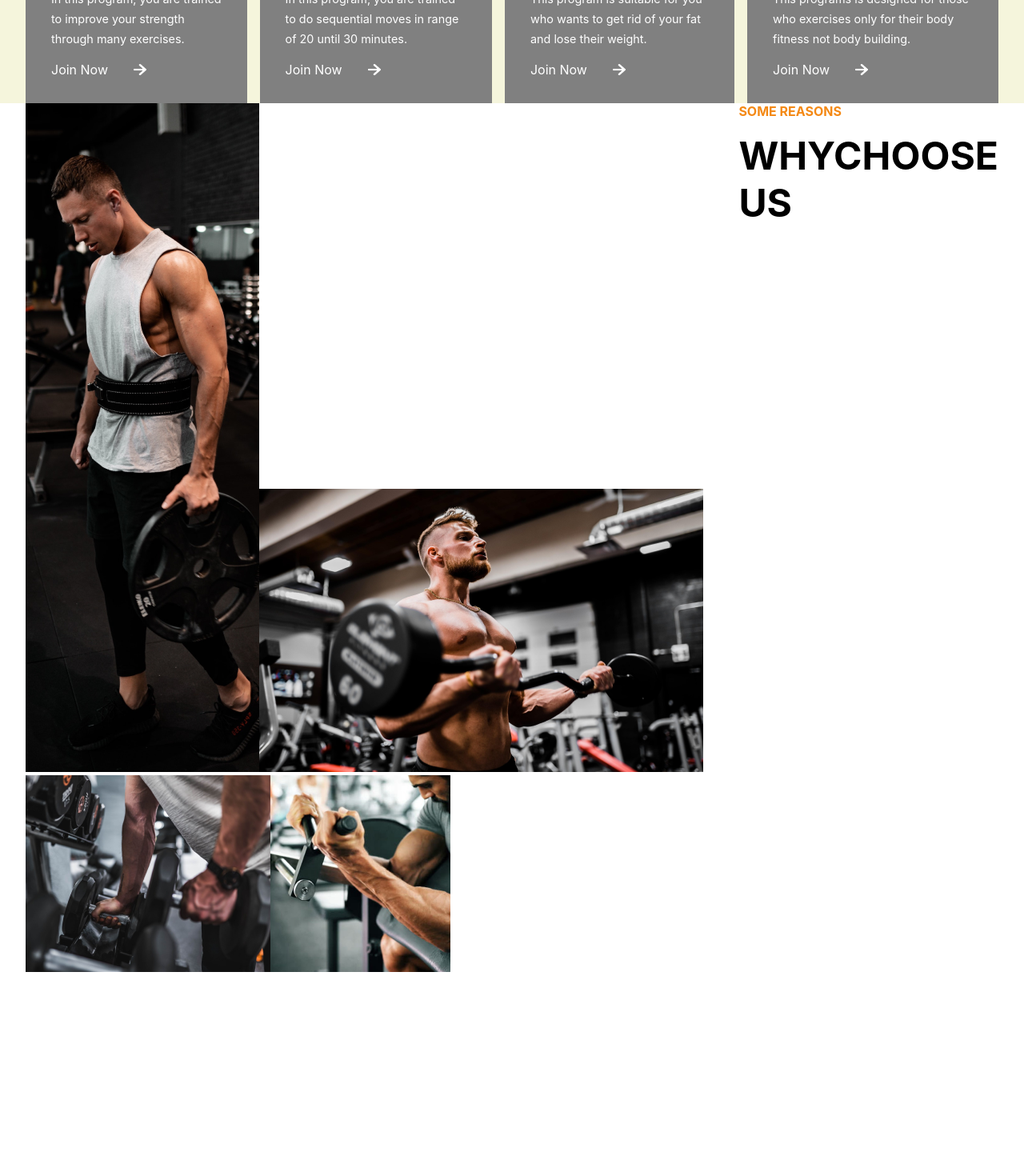
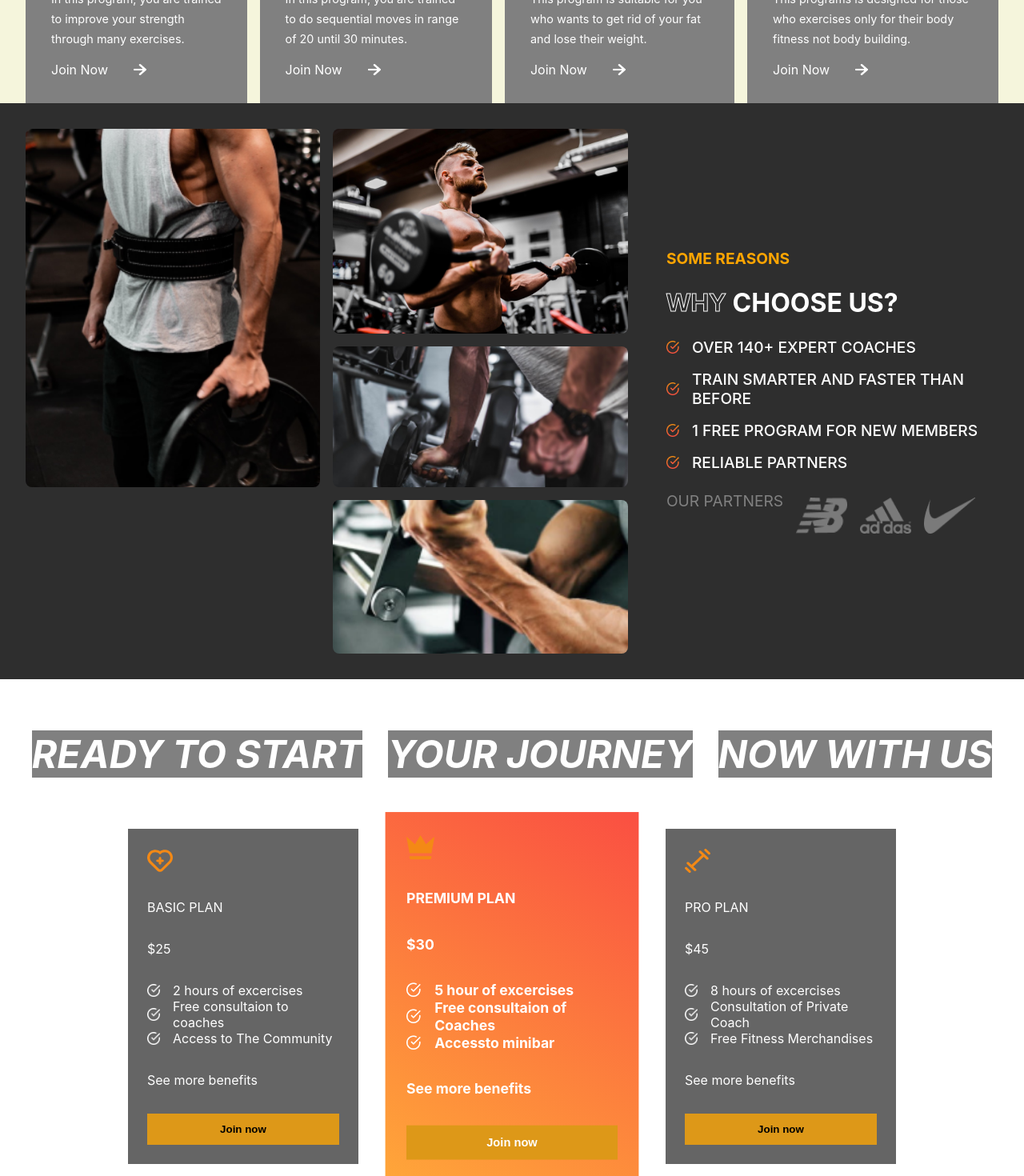
Before and after one commit to Rohit-vunet/gym-website, a React (Create React App) app: page / in a window 1280 px wide. Shown: the part 960-2430 px from the top of the page at 80% size. Before the commit the page ends 2179 px from the top, so only its background shows below. Built offline with nearby package versions, Linux system fonts and the light colour scheme.

Commit message:
Plans and reasons section

```diff
--- a/src/App.tsx
+++ b/src/App.tsx
@@ -4,7 +4,7 @@ import Hero from './Components/Hero/Hero';
 import './App.css';
 import Programs from './Components/Programs/Programs';
 import Reasons from './Components/Reasons/Reasons';
-
+import Plans  from './Components/Plans/Plans';
 const App = () => {
   return (
     <div>
@@ -12,6 +12,7 @@ const App = () => {
       <Hero />
       <Programs/>
       <Reasons/>
+      <Plans/>
     </div>
   );
 };
--- /dev/null
+++ b/src/Components/Plans/Plans.css
@@ -0,0 +1,58 @@
+.programs-header span {
+    background-color: gray;
+}
+.feature img{
+    color:black;
+}
+.plans-container{
+    margin-top:4rem;
+    padding: 0 2rem;
+    display: flex;
+    flex-direction: column;
+    gap: 4rem;
+    position: relative;
+}
+.plans{
+    display: flex;
+    align-items: center;
+    justify-content: center;
+    gap:3rem;
+}
+.plan{
+    display: flex;
+    flex-direction: column;
+    background-color:var(--caloryCard) ;
+    color:white;
+    gap:2rem;
+    padding:1.5rem;
+    width:15rem;
+}
+.plan:nth-child(2){
+    background:var(--planCard);
+    transform: scale(1.1);
+}
+.plan>svg{
+    fill:var(--orange);
+    width: 2rem;
+    height: 2rem;
+}
+.plan:nth-child(2){
+    font-size:1rem;
+    font-weight: bold;
+}
+.plan:nth-child(5){
+    font-size: flex;
+    flex-direction: column;
+    gap:1rem;
+}
+.feature{
+    display: flex;
+    align-items: center;
+    gap:1rem;
+}
+.feature>img{
+    width: 1rem;
+}
+.plans>:nth-child(2)>button{
+    color:white;
+}
--- /dev/null
+++ b/src/Components/Plans/Plans.tsx
@@ -0,0 +1,45 @@
+import React from 'react'
+import { plansData } from '../../data/plansData'
+import './Plans.css'
+import { features } from 'node:process'
+import whiteTick from '../../assets/whiteTick.png'
+const Plans = () => {
+  return (
+    <div className='plans-container'>
+        <div className='programs-header' style={{ gap: '2rem' }}>
+       <span className='stoke-text'>READY TO START</span>
+       <span>YOUR JOURNEY</span>
+       <span className='stoke-text'>NOW WITH US</span>
+        </div>
+
+
+        <div className='plans'>
+        {plansData.map((Plans, index) => (
+        <div className='plan' key={index}>
+        {Plans.icon}
+        <span>{Plans.name}</span>
+        <span>${Plans.price}</span>
+
+        <div className='features'>
+            {Plans.features.map((feature, index) => (
+                <div className='feature' key={index}>
+                    <img src={whiteTick} alt="" />
+                    <span key = {index}>{feature}</span>
+                </div>
+            ))}
+        </div>
+
+   <div>
+    <span>See more benefits</span>
+    </div>
+    <button className='btn'>Join now</button>
+   </div>
+
+))}
+
+    </div>
+    </div>
+  );
+};
+
+export default Plans
--- a/src/Components/Reasons/Reasons.css
+++ b/src/Components/Reasons/Reasons.css
@@ -1,53 +1,117 @@
 .Reasons {
-  padding:0 2rem;
     display: flex;
-  gap:2rem;
+    padding: 2rem;
+    gap: 3rem;
+    align-items: center;
+    justify-content: center;
+    background: #2e2e2e;
+    color: white;
   }
-.left-r{
-    flex:1 1;
-    display:grid;
-    grid-template-columns: repeat(3,1fr);
-    gap:1rem;
-    grid-auto-rows: 1fr;
+
+
+  .left-r {
+    display: grid;
+    grid-template-columns: 1fr 1fr;
+    grid-template-rows: auto auto;
+    gap: 1rem;
   }
-.left-r>img{
+
+  .left-r img {
     object-fit: cover;
+    width: 100%;
+    border-radius: 8px;
   }
-.left-r>:nth-child(1){
-    width: 12rem;
-    grid-row:1/3;
+
+
+  .large-img {
+    grid-row: 1 / 3;
     height: 28rem;
   }
-.left-r>:nth-child(2){
-    width: auto;
+
+  .wide-img {
+    grid-column: 2 / 3;
     height: 16rem;
-    grid-column: 2/4;
-}
-.left-r>:nth-child(3){
-    width: 14rem;
-    grid-column: 2/3;
-    grid-row:2;
-}
-.left-r>:nth-child(4){
-    width: 10rem;
-    grid-column: 3/4;
-    grid-row:2;
-    height: 11.2rem;
   }
 
-.right-r{
-    flex:1 1;
-    text-transform: uppercase;
-    gap:1rem;
+  .small-img {
+    grid-column: 2 / 3;
+    height: 11rem;
+  }
+
+  .medium-img {
+    grid-column: 2 / 3;
+    height: 12rem;
+  }
+
+
+  .right-r {
     display: flex;
     flex-direction: column;
+    gap: 1.5rem;
+    text-transform: uppercase;
   }
-.right-r>span{
+
+
+  .highlight-text {
     font-weight: bold;
-    color: var(--orange);
+    color: orange;
+    font-size: 1.2rem;
   }
-.right-r>div{
-    color:black;
-    font-size:3rem;
+
+
+  .headline {
+    font-size: 2rem;
     font-weight: bold;
+    display: flex;
+    align-items: center;
+    gap: 0.5rem;
   }
+
+  .stroke-text {
+    color: transparent;
+    -webkit-text-stroke: 1px white;
+  }
+
+  .reasons-list {
+    display: flex;
+    font-size:1 rem;
+    flex-direction: column;
+    gap: 1rem;
+
+  }
+
+  .reason {
+    display: flex;
+    align-items: center;
+    gap: 1rem;
+    font-size: 1.2rem;
+    font-weight: 500;
+  }
+
+  .reason img {
+    width: 1rem;
+    height: 1rem;
+  }
+
+
+  .partners {
+   display: flex;
+   gap:1rem;
+  }
+
+  .partners span {
+    font-size: 1.2rem;
+    color: gray;
+  }
+
+  .logos {
+    display: flex;
+    gap: 1rem;
+    margin-top: 0.5rem;
+  }
+
+  .logos img {
+    width: 4rem;
+    height: auto;
+    opacity: 0.7;
+  }
--- a/src/Components/Reasons/Reasons.tsx
+++ b/src/Components/Reasons/Reasons.tsx
@@ -1,41 +1,68 @@
-import React from 'react'
-import "./Reasons.css"
+import React from 'react';
+import "./Reasons.css";
 import image1 from "../../assets/image1.png";
 import image2 from "../../assets/image2.png";
 import image3 from "../../assets/image3.png";
 import image4 from "../../assets/image4.png";
 
-import nb from "../../assets/nb.png"
-import adidas from "../../assests/adidas.png"
-import nike from "../../assests/nike.png"
-import tick from "../../assests/tick.png"
-
+import nb from "../../assets/nb.png";
+import adidas from "../../assets/adidas.png";
+import nike from "../../assets/nike.png";
+import tick from "../../assets/tick.png";
 
 const Reasons = () => {
   return (
-    <div className='Reasons' id='reasons'>
-        <div className='Left-r'>
-            <img src={image1} alt="" />
-            <img src={image2} alt="" />
-            <img src={image3} alt="" />
-            <img src={image4} alt="" />
+    <div className="Reasons" id="reasons">
 
-        </div>
-
-        <div className='right-r'>
-            <span>Some reasons</span>
+      <div className="left-r">
+        <img src={image1} alt="Workout 1" className="large-img" />
+        <img src={image2} alt="Workout 2" className="wide-img" />
+        <img src={image3} alt="Workout 3" className="small-img" />
+        <img src={image4} alt="Workout 4" className="medium-img" />
+      </div>
 
 
-            <div>
-                <span className='storke-text'>why</span>
-                <span>choose us </span>
-                </div>
+      <div className="right-r">
+        <span className="highlight-text">Some Reasons</span>
 
-            </div>
+        <div className="headline">
+          <span className="stroke-text">Why</span>
+          <span className="bold-text"> Choose Us?</span>
         </div>
 
 
-  )
-}
 
-export default Reasons
+        <div className="reasons-list">
+          <div className="reason">
+            <img src={tick} alt="tick" />
+            <span>Over 140+ expert coaches</span>
+          </div>
+          <div className="reason">
+            <img src={tick} alt="tick" />
+            <span>Train smarter and faster than before</span>
+          </div>
+          <div className="reason">
+            <img src={tick} alt="tick" />
+            <span>1 Free Program for New Members</span>
+          </div>
+          <div className="reason">
+            <img src={tick} alt="tick" />
+            <span>Reliable Partners</span>
+          </div>
+        </div>
+
+
+        <div className="partners">
+          <span className="partners-title">Our Partners</span>
+          <div className="logos">
+            <img src={nb} alt="New Balance" />
+            <img src={adidas} alt="Adidas" />
+            <img src={nike} alt="Nike" />
+          </div>
+        </div>
+      </div>
+    </div>
+  );
+};
+
+export default Reasons;
```
Lines whose indentation alone changed are shown as unchanged.
